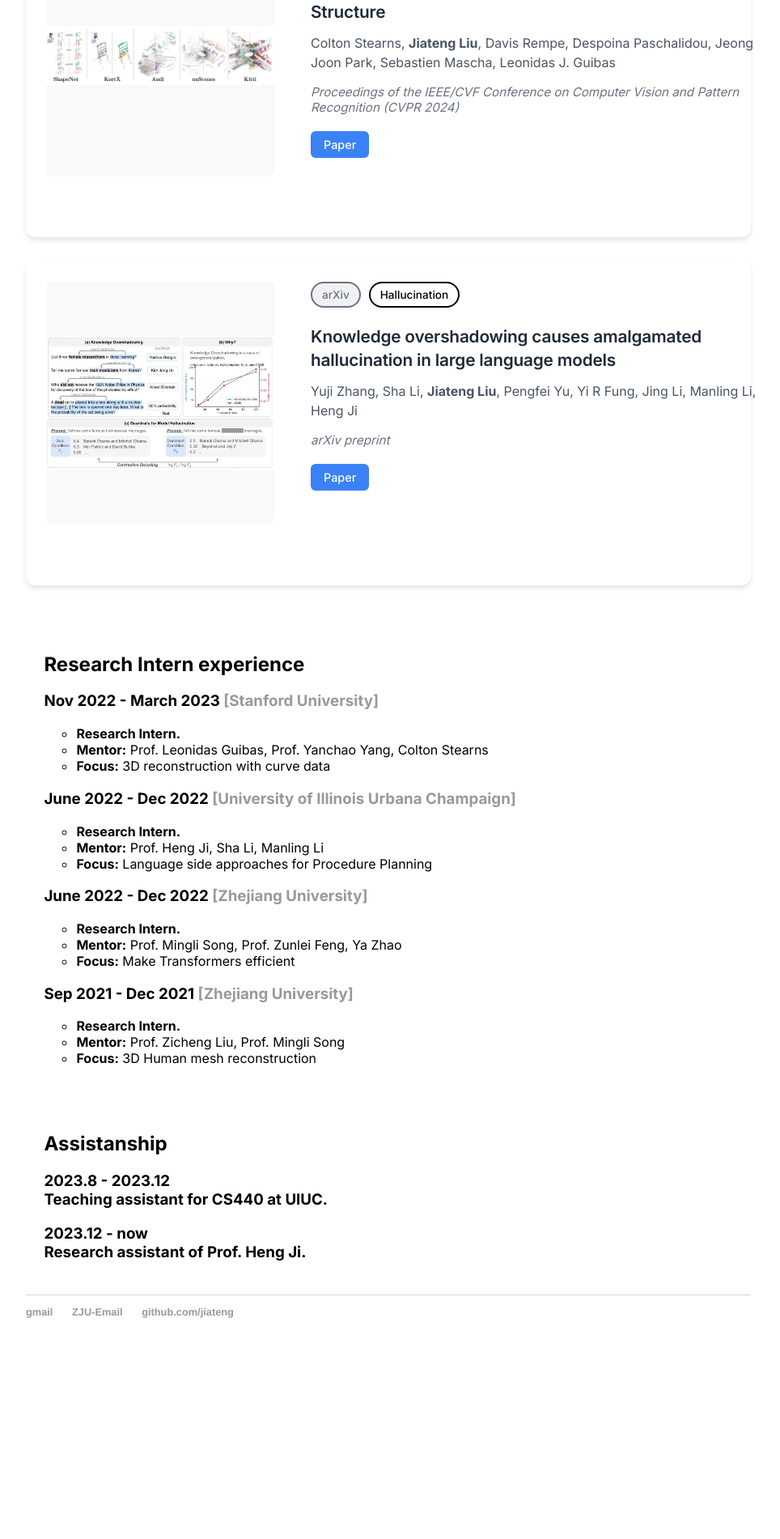
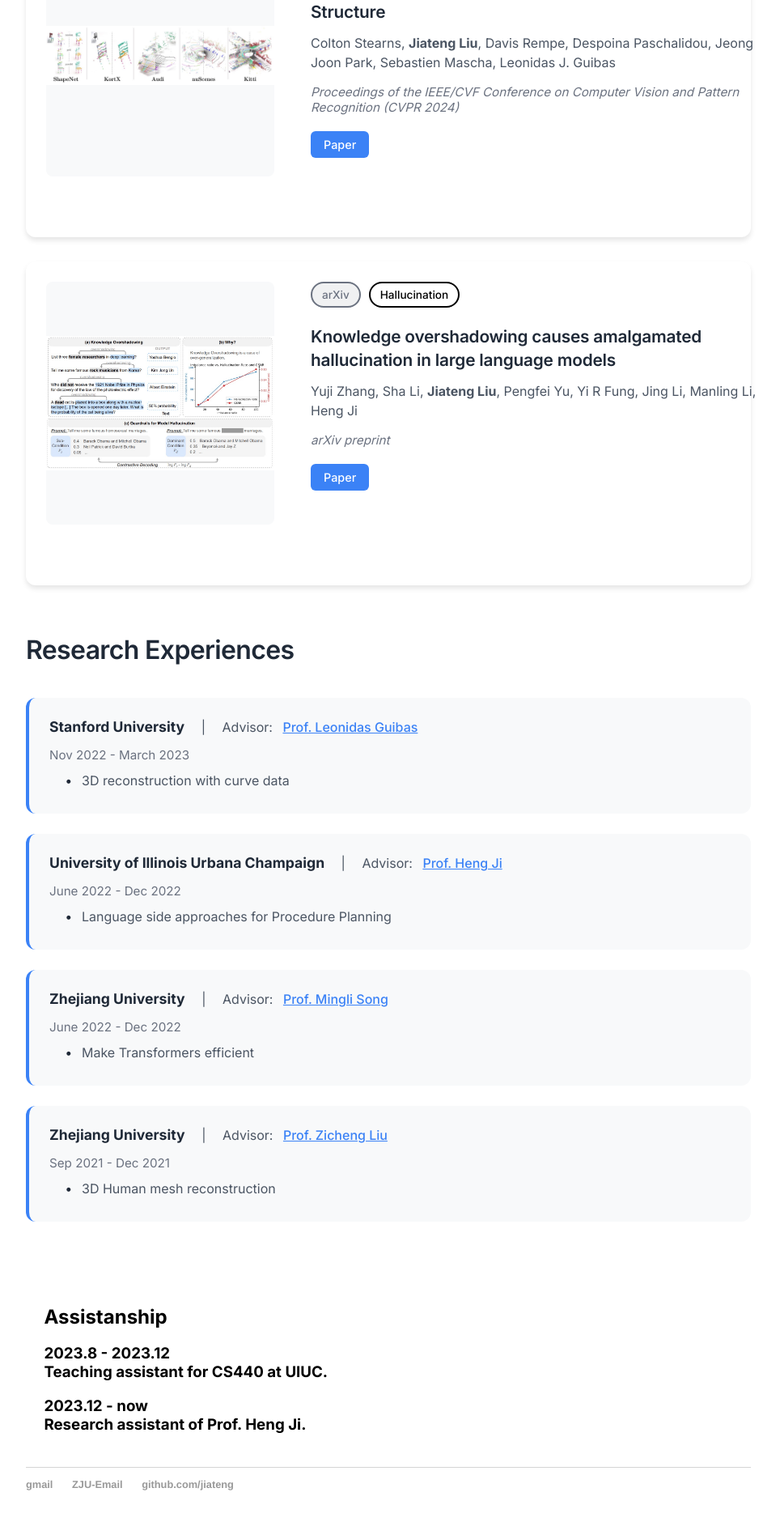
Before and after one commit to Lumos-Jiateng/Lumos-Jiateng.github.io, a Jekyll site: the page built from index.html, in a window 1280 px wide. Shown: the part 4325-6226 px from the top of the page at 81% size, without its empty margins (160-1124 px from the left). Built offline with Jekyll 4.4.1, drawn with Linux system fonts in a browser that asks for light colours; before the commit the page ends 6013 px from its top, so only the background shows below that.

Commit message:
Redesign Research Experiences section with modern card layout
- Changed title from 'Research Intern experience' to 'Research Experiences'
- Implemented card-based design with light gray background and rounded corners
- Added blue left border accent for visual appeal
- Structured each experience with institution name | Advisor: [Name] format
- Added hover effects with subtle animation
- Used bullet points for focus areas with proper indentation
- Applied Inter font family for consistency
- Clean, modern layout matching reference design

```diff
--- a/css/main.css
+++ b/css/main.css
@@ -237,6 +237,87 @@ ul.posts li {
     color: #bbb;
 }
 
+/* Research Experiences Styles */
+.research-experiences-section {
+    margin: 60px 0;
+}
+
+.research-experiences-section h2 {
+    font-size: 2em;
+    font-weight: 600;
+    color: #1f2937;
+    margin-bottom: 40px;
+    font-family: 'Inter', -apple-system, BlinkMacSystemFont, 'Segoe UI', 'Roboto', sans-serif;
+    letter-spacing: -0.02em;
+}
+
+.research-experience-card {
+    background: #f8f9fa;
+    border-radius: 12px;
+    padding: 25px;
+    margin: 25px 0;
+    border-left: 4px solid #3b82f6;
+    transition: transform 0.2s ease, box-shadow 0.2s ease;
+}
+
+.research-experience-card:hover {
+    transform: translateY(-2px);
+    box-shadow: 0 4px 12px rgba(0, 0, 0, 0.1);
+}
+
+.research-experience-header {
+    margin-bottom: 15px;
+}
+
+.institution-name {
+    font-weight: 700;
+    color: #1f2937;
+    font-size: 1.1em;
+    margin-right: 8px;
+}
+
+.advisor-label {
+    color: #4b5563;
+    margin: 0 8px;
+}
+
+.advisor-name {
+    color: #3b82f6;
+    text-decoration: underline;
+    font-weight: 500;
+}
+
+.research-experience-dates {
+    color: #6b7280;
+    font-size: 0.95em;
+    margin-bottom: 12px;
+}
+
+.research-experience-focus {
+    margin-left: 20px;
+}
+
+.research-experience-focus ul {
+    margin: 0;
+    padding-left: 0;
+    list-style: none;
+}
+
+.research-experience-focus li {
+    color: #4b5563;
+    margin-bottom: 6px;
+    position: relative;
+    padding-left: 20px;
+}
+
+.research-experience-focus li:before {
+    content: "•";
+    color: #1f2937;
+    font-weight: bold;
+    position: absolute;
+    left: 0;
+}
+
 
 @media (max-width: 768px) {
     .publication-card {
--- a/index.html
+++ b/index.html
@@ -209,50 +209,74 @@ title: Jiateng Liu, Personal Home Page
     </div>
   </div>
 
-	<table style="width:100%;border:0px;border-spacing:0px;border-collapse:separate;margin-right:auto;margin-left:auto;">
-          <tr style="padding:0px">
-            <td style="padding:2.5%;width:60%;vertical-align:middle">
-              <h2>
-                Research Intern experience<br>
-              </h2>
-              <h3>
-                Nov 2022 - March 2023 <a href="https://www.stanford.edu/">[Stanford University]</a>
-              </h3>
-              <ul style="list-style-type: circle;">
-                <li><b>Research Intern.</b></li>
-                <li><b>Mentor:</b> Prof. Leonidas Guibas, Prof. Yanchao Yang, Colton Stearns</li>
-                <li><b>Focus:</b> 3D reconstruction with curve data</li>
-              </ul>
+  <!-- Research Experiences Section -->
+  <div class="research-experiences-section">
+    <h2>Research Experiences</h2>
 
-              <h3>
-                June 2022 - Dec 2022 <a href="https://illinois.edu/">[University of Illinois Urbana Champaign]</a>
-              </h3>
-              <ul style="list-style-type: circle;">
-                <li><b>Research Intern.</b></li>
-                <li><b>Mentor:</b> Prof. Heng Ji, Sha Li, Manling Li</li>
-                <li><b>Focus:</b> Language side approaches for Procedure Planning </li>
-              </ul>
+    <!-- Stanford University -->
+    <div class="research-experience-card">
+      <div class="research-experience-header">
+        <span class="institution-name">Stanford University</span>
+        <span class="advisor-label">|</span>
+        <span class="advisor-label">Advisor:</span>
+        <a href="https://www.stanford.edu/" class="advisor-name">Prof. Leonidas Guibas</a>
+      </div>
+      <div class="research-experience-dates">Nov 2022 - March 2023</div>
+      <div class="research-experience-focus">
+        <ul>
+          <li>3D reconstruction with curve data</li>
+        </ul>
+      </div>
+    </div>
 
-              <h3>
-                June 2022 - Dec 2022 <a href="https://www.zju.edu.cn/">[Zhejiang University]</a>
-              </h3>
-              <ul style="list-style-type: circle;">
-                <li><b>Research Intern.</b></li>
-                <li><b>Mentor:</b> Prof. Mingli Song, Prof. Zunlei Feng, Ya Zhao</li>
-                <li><b>Focus:</b> Make Transformers efficient </li>
-              </ul>
+    <!-- University of Illinois Urbana Champaign -->
+    <div class="research-experience-card">
+      <div class="research-experience-header">
+        <span class="institution-name">University of Illinois Urbana Champaign</span>
+        <span class="advisor-label">|</span>
+        <span class="advisor-label">Advisor:</span>
+        <a href="https://illinois.edu/" class="advisor-name">Prof. Heng Ji</a>
+      </div>
+      <div class="research-experience-dates">June 2022 - Dec 2022</div>
+      <div class="research-experience-focus">
+        <ul>
+          <li>Language side approaches for Procedure Planning</li>
+        </ul>
+      </div>
+    </div>
 
-              <h3>
-                Sep 2021 - Dec 2021 <a href="https://www.zju.edu.cn/">[Zhejiang University]</a>
-              </h3>
-              <ul style="list-style-type: circle;">
-                <li><b>Research Intern.</b></li>
-                <li><b>Mentor:</b> Prof. Zicheng Liu, Prof. Mingli Song</li>
-                <li><b>Focus:</b> 3D Human mesh reconstruction </li>
-              </ul>
+    <!-- Zhejiang University (First) -->
+    <div class="research-experience-card">
+      <div class="research-experience-header">
+        <span class="institution-name">Zhejiang University</span>
+        <span class="advisor-label">|</span>
+        <span class="advisor-label">Advisor:</span>
+        <a href="https://www.zju.edu.cn/" class="advisor-name">Prof. Mingli Song</a>
+      </div>
+      <div class="research-experience-dates">June 2022 - Dec 2022</div>
+      <div class="research-experience-focus">
+        <ul>
+          <li>Make Transformers efficient</li>
+        </ul>
+      </div>
+    </div>
 
-          </tr>
-        </table>
+    <!-- Zhejiang University (Second) -->
+    <div class="research-experience-card">
+      <div class="research-experience-header">
+        <span class="institution-name">Zhejiang University</span>
+        <span class="advisor-label">|</span>
+        <span class="advisor-label">Advisor:</span>
+        <a href="https://www.zju.edu.cn/" class="advisor-name">Prof. Zicheng Liu</a>
+      </div>
+      <div class="research-experience-dates">Sep 2021 - Dec 2021</div>
+      <div class="research-experience-focus">
+        <ul>
+          <li>3D Human mesh reconstruction</li>
+        </ul>
+      </div>
+    </div>
+  </div>
 
     <table style="width:100%;border:0px;border-spacing:0px;border-collapse:separate;margin-right:auto;margin-left:auto;">
           <tr style="padding:0px">
```
